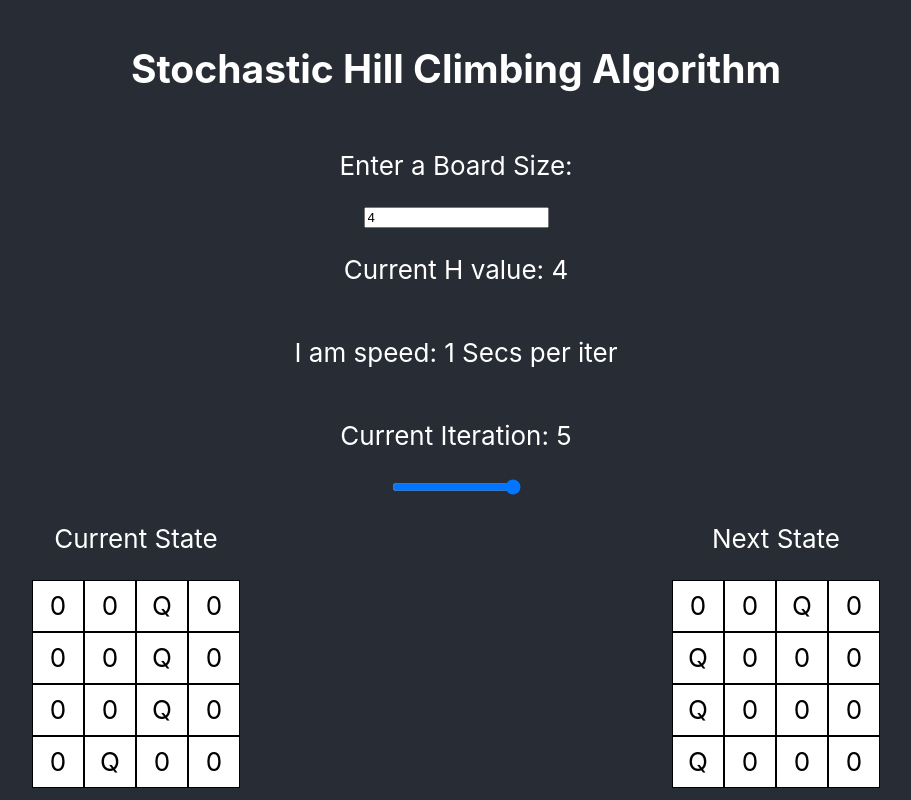
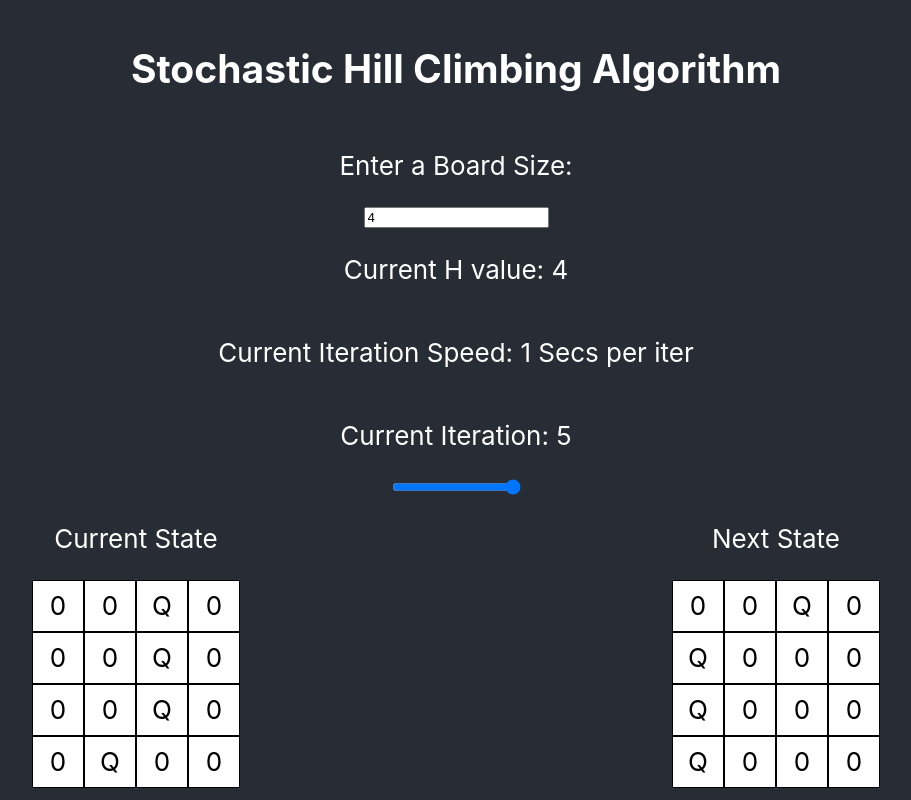
Before and after one commit to prix0007/super-winner, a React (Create React App) app: page / in a window 1280 px wide. Shown: the whole page, without its empty margins (184-1095 px from the left). Built offline with nearby package versions, Linux system fonts and the light colour scheme.

Commit message:
Fixed text typo

```diff
--- a/src/App.js
+++ b/src/App.js
@@ -79,7 +79,7 @@ function App() {
           onChange={(e) => handleBoardSizeChange(e)}
         />
         <p>Current H value: {currentHVal}</p>
-        <p>I am speed: {speed / 1000} Secs per iter </p>
+        <p>Current Iteration Speed: {speed / 1000} Secs per iter </p>
         <p>Current Iteration: {currentIter}</p>
         <input type="range" min="1" max="1000" value={speed} class="slider" onChange={(e) => {setSpeed(e.target.value)}}/>
         <div className="main-wrapper">
```
